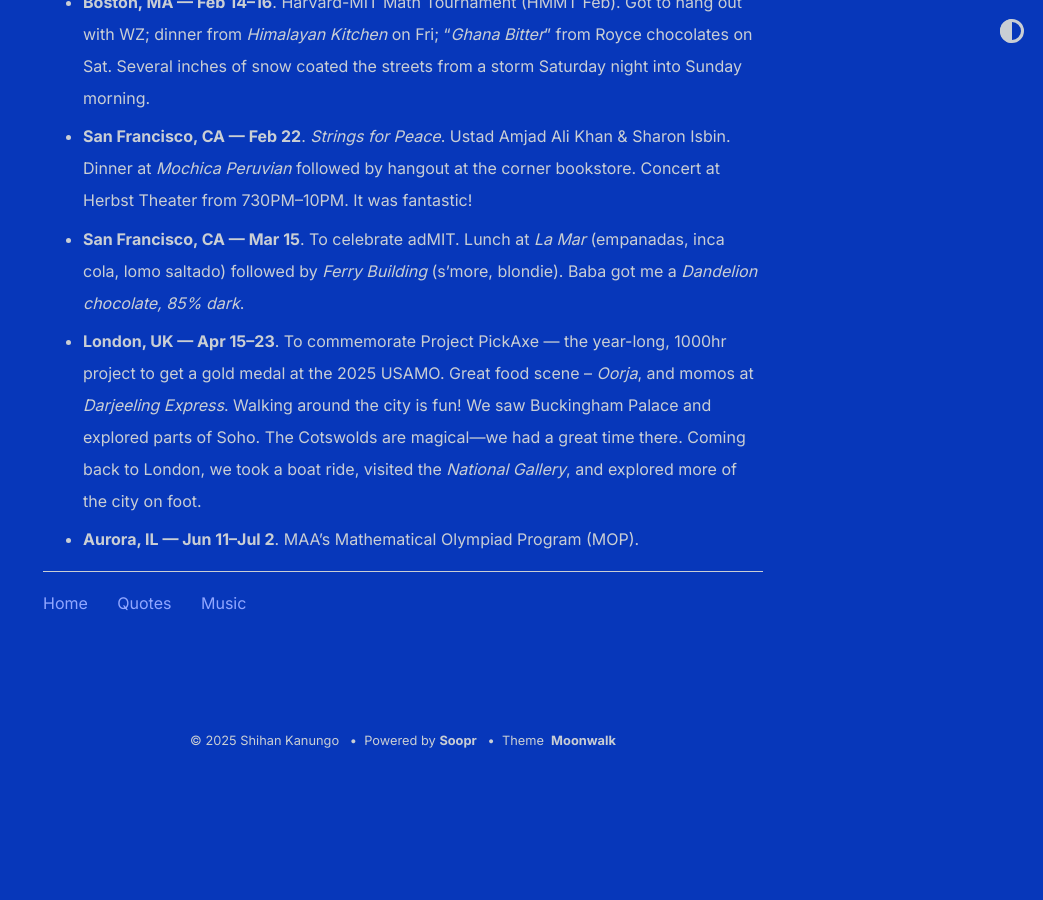
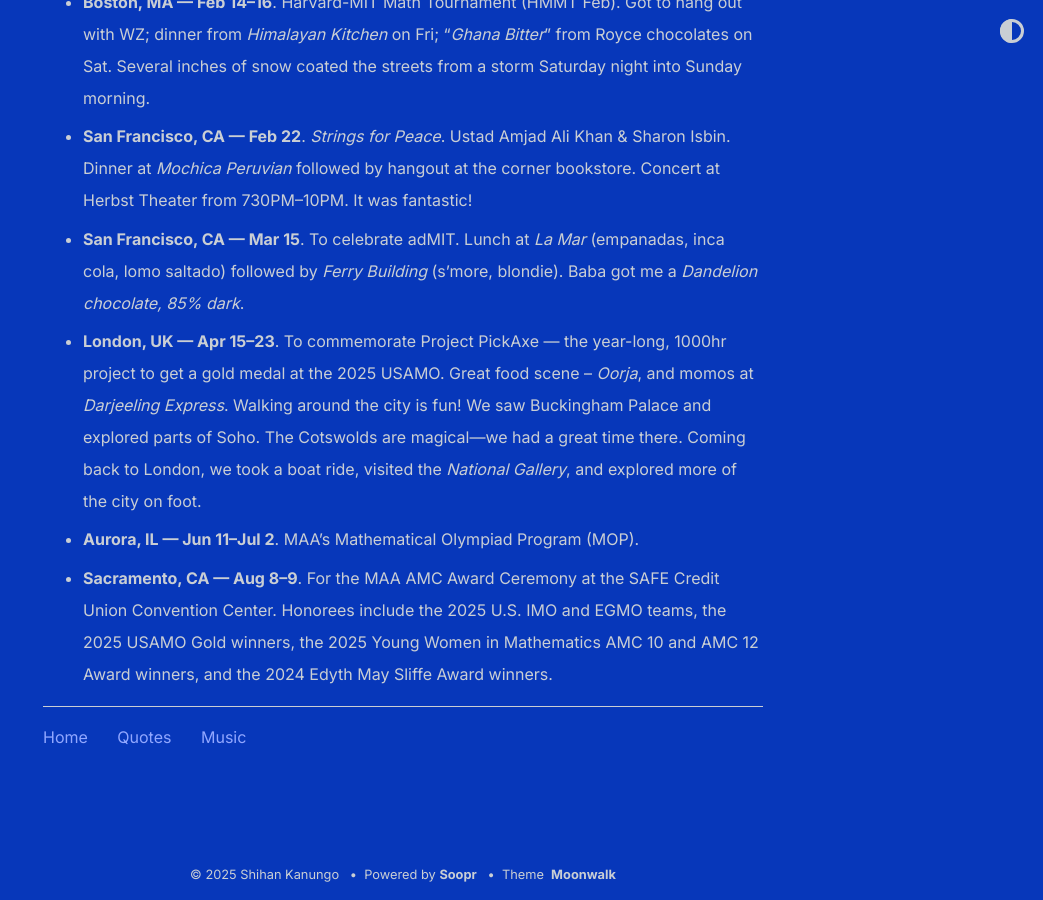
Before and after one commit to shihankanungo/shihankanungo.github.io, a Jekyll site: the page built from wrapped.md, in a window 1280 px wide and 900 px high, scrolled down 4018 px. Shown: the whole window, without its empty margins (237-1280 px from the left). Built offline with Jekyll 4.4.1, drawn with Linux system fonts in a browser that asks for light colours; before the commit the page ends 4784 px from its top, so only the background shows below that.

Commit message:
Update wrapped.md

```diff
--- a/wrapped.md
+++ b/wrapped.md
@@ -97,3 +97,4 @@
 - **San Francisco, CA --- Mar 15**. To celebrate adMIT. Lunch at *La Mar* (empanadas, inca cola, lomo saltado) followed by _Ferry Building_ (s'more, blondie). Baba got me a *Dandelion chocolate, 85% dark*.
 - **London, UK --- Apr 15--23**. To commemorate Project PickAxe --- the year-long, 1000hr project to get a gold medal at the 2025 USAMO. Great food scene -- _Oorja_, and momos at _Darjeeling Express_. Walking around the city is fun! We saw Buckingham Palace and explored parts of Soho. The Cotswolds are magical---we had a great time there. Coming back to London, we took a boat ride, visited the _National Gallery_, and explored more of the city on foot.
 - **Aurora, IL --- Jun 11--Jul 2**. MAA's Mathematical Olympiad Program (MOP).
+- **Sacramento, CA --- Aug 8--9**. For the MAA AMC Award Ceremony at the SAFE Credit Union Convention Center. Honorees include the 2025 U.S. IMO and EGMO teams, the 2025 USAMO Gold winners, the 2025 Young Women in Mathematics AMC 10 and AMC 12 Award winners, and the 2024 Edyth May Sliffe Award winners.
```
